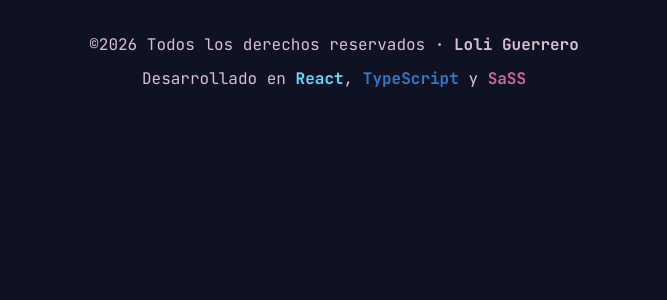
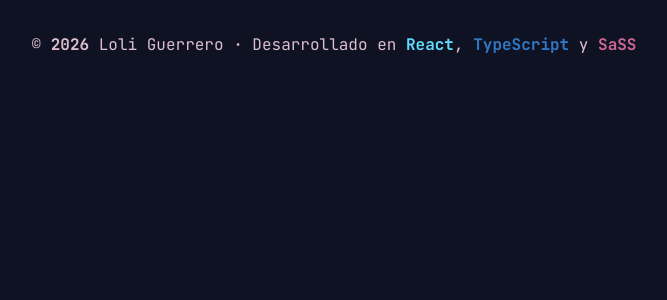
Before and after one commit to loli-digital/my-portfolio-2.0, a React (Vite) app: page / in a window 1280 px wide. Shown: the top 300 px of the page, without its empty margins (306-973 px from the left). Built offline with nearby package versions, Linux system fonts and the light colour scheme.

Commit message:
✨ feat: Update Footer component to display current year dynamically

```diff
--- a/src/components/Footer/Footer.tsx
+++ b/src/components/Footer/Footer.tsx
@@ -1,10 +1,14 @@
 import "./Footer.scss";
 
-export function Footer(){
-    return(
-        <footer className="footer__container">
-            <p>©2026 Todos los derechos reservados · <span>Loli Guerrero</span></p>
-            <p>Desarrollado en <span className="footer__container--react">React</span>, <span className="footer__container--typescript">TypeScript</span> y <span className="footer__container--sass">SaSS</span></p>
-        </footer>
-    );
+export function Footer() {
+  return (
+    <footer className="footer__container">
+      <p>
+        &copy; <span>{new Date().getFullYear()}</span> Loli Guerrero ·
+        Desarrollado en <span className="footer__container--react">React</span>,{" "}
+        <span className="footer__container--typescript">TypeScript</span> y{" "}
+        <span className="footer__container--sass">SaSS</span>
+      </p>
+    </footer>
+  );
 }
```
